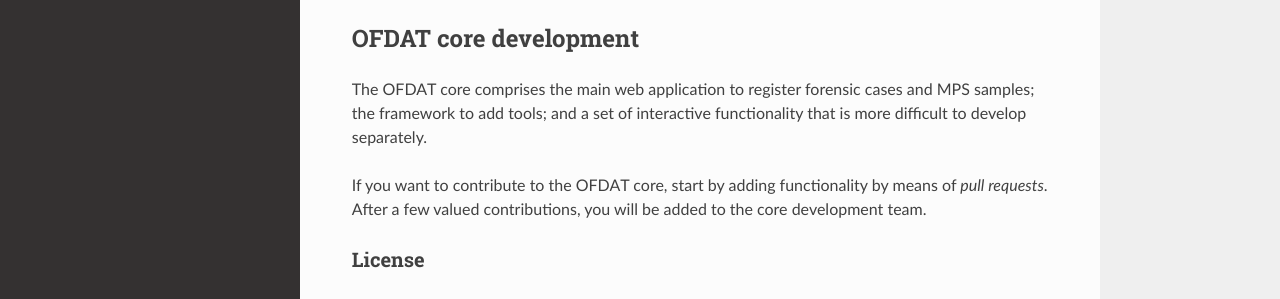
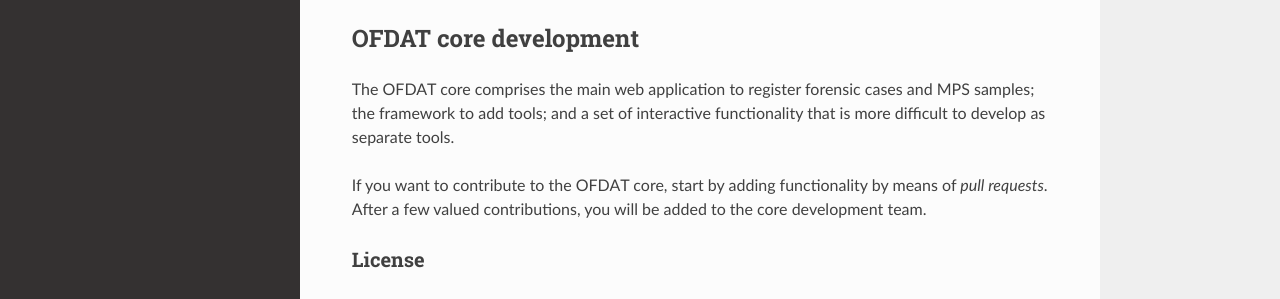
Before and after one commit to sethadam30/ofdatproject, an MkDocs documentation site: the page built from docs/docs/developers.md, in a window 1280 px wide and 900 px high, scrolled down 2145 px. Shown: the part 427-726 px from the top of the window. Built offline with MkDocs 1.6.1, drawn with Linux system fonts in a browser that asks for light colours; nearby versions of some CDN libraries; old or Windows-style settings are respelled for this version of MkDocs.

Commit message:
modified:   .travis.yml 	modified:   docs/docs/developers.md

```diff
--- a/docs/docs/developers.md
+++ b/docs/docs/developers.md
@@ -148,7 +148,7 @@ OFDAT core development<a name="core"></a>
 The OFDAT core comprises the main web application to register forensic
 cases and MPS samples; the framework to add tools; and a set of
 interactive functionality that is more difficult to develop
-separately.
+as separate tools.
 
 If you want to contribute to the OFDAT core, start by adding
 functionality by means of *pull requests*. After a few valued
```
Also changed, not shown: .travis.yml.
